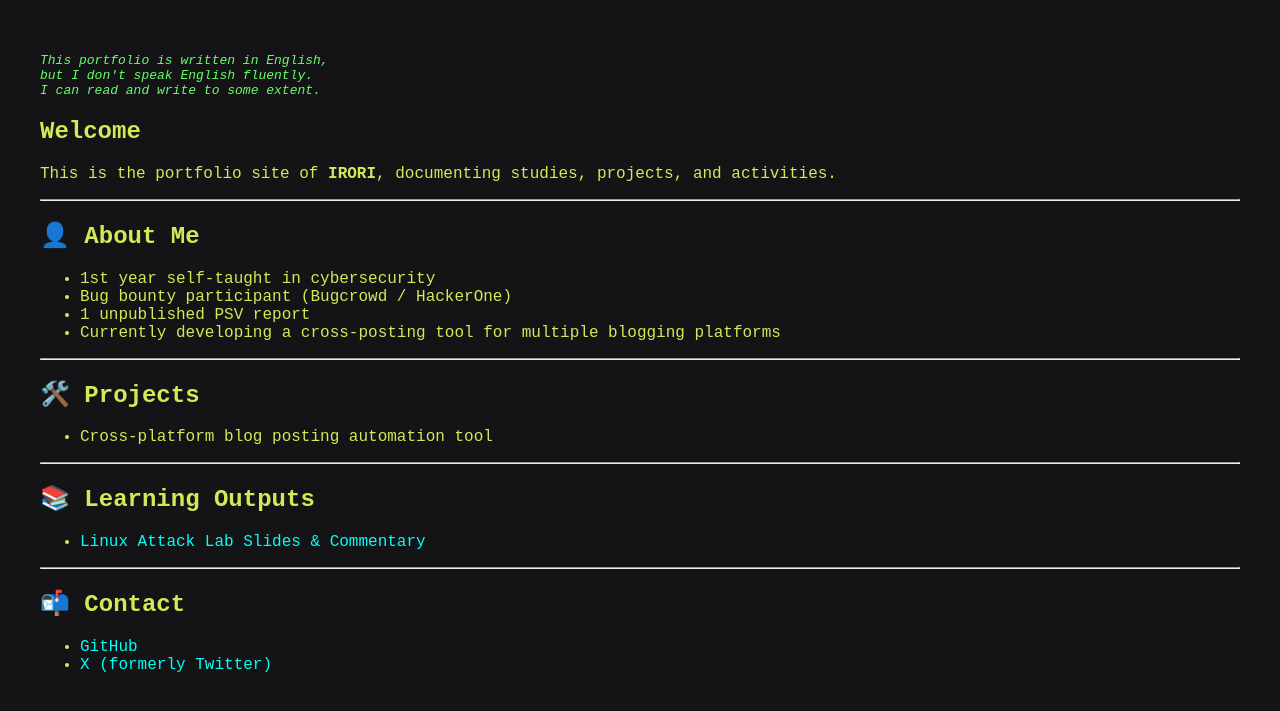
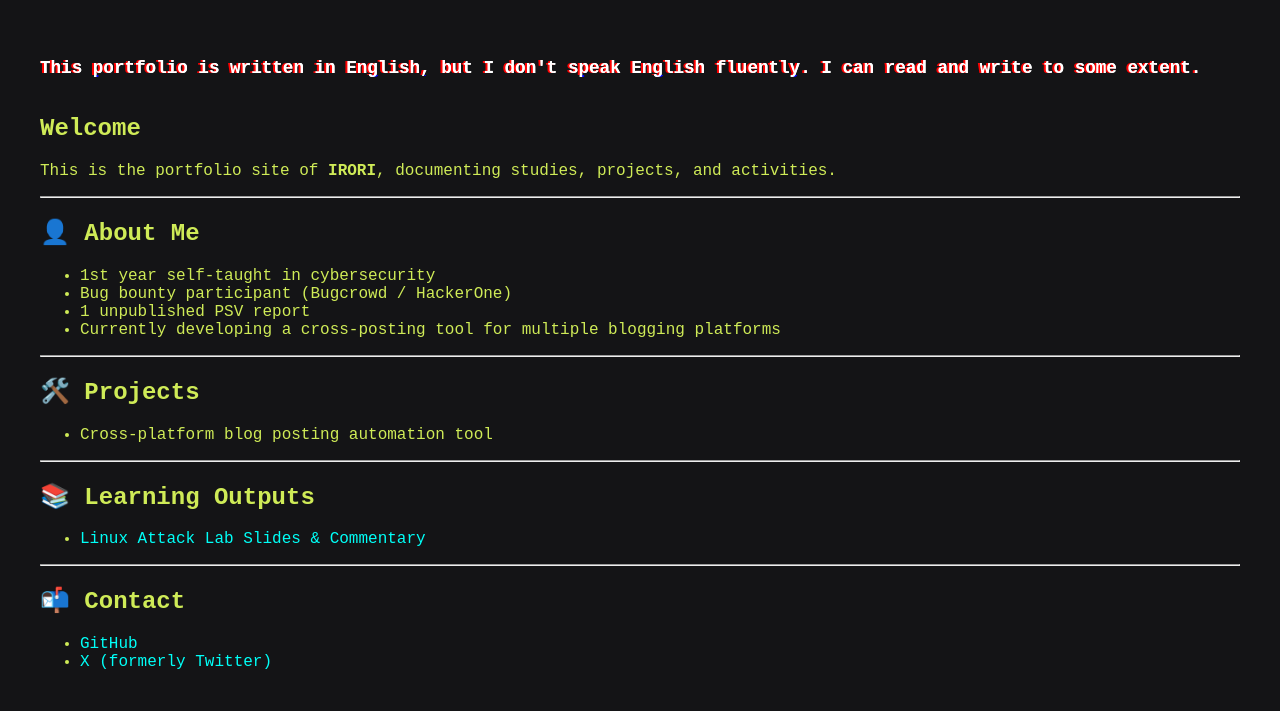
Before and after one commit to irori-0x63sec/portfolio, a Jekyll site: the page built from index.html, in a window 1280 px wide. Shown: the top 711 px of the page. Built offline with Jekyll 4.4.1, drawn with Linux system fonts in a browser that asks for light colours.

Commit message:
Update: Add glitch effect to index.html for portfolio

```diff
--- a/assets/css/cyberpunk.css
+++ b/assets/css/cyberpunk.css
@@ -48,23 +48,59 @@
   font-family: var(--font);
 }
 
+/* === ★ Glitch Effect === */
 .glitch {
   position: relative;
-  color: #66ff66;
-  font-family: monospace;
-  animation: glitch 1s steps(2, jump-none) 1;
+  color: white;
+  font-family: var(--font);
+  font-size: 1.1em;
+  font-weight: bold;
+  display: inline-block;
+  animation: flicker 2.5s ease-in-out 1;
 }
 
-@keyframes glitch {
-  0%   { transform: translate(0); opacity: 1; }
-  10%  { transform: translate(-2px, 2px); opacity: 0.8; }
-  20%  { transform: translate(2px, -2px); opacity: 0.9; }
-  30%  { transform: translate(-2px, 2px); opacity: 0.7; }
-  40%  { transform: translate(2px, -1px); opacity: 0.9; }
-  50%  { transform: translate(-1px, 1px); opacity: 0.8; }
-  60%  { transform: translate(1px, -1px); opacity: 0.95; }
-  70%  { transform: translate(-1px, 1px); opacity: 0.7; }
-  80%  { transform: translate(1px, -2px); opacity: 0.9; }
-  90%  { transform: translate(0px, 0px); opacity: 1; }
-  100% { transform: none; opacity: 1; }
+.glitch::before,
+.glitch::after {
+  content: attr(data-text);
+  position: absolute;
+  top: 0;
+  left: 0;
+  width: 100%;
+  overflow: hidden;
+  color: white;
 }
+
+.glitch::before {
+  text-shadow: -2px 0 red;
+  animation: glitchTop 1s infinite linear alternate-reverse;
+}
+
+.glitch::after {
+  text-shadow: 2px 0 blue;
+  animation: glitchBottom 1s infinite linear alternate-reverse;
+}
+
+/* === Flicker-in-once effect */
+@keyframes flicker {
+  0% { opacity: 0; transform: scale(0.95); }
+  50% { opacity: 0.3; }
+  70% { opacity: 0.7; transform: scale(1.02); }
+  100% { opacity: 1; transform: none; }
+}
+
+/* === Glitch scan lines */
+@keyframes glitchTop {
+  0%   { clip: rect(0, 9999px, 0, 0); }
+  10%  { clip: rect(0, 9999px, 10px, 0); }
+  20%  { clip: rect(0, 9999px, 5px, 0); }
+  30%  { clip: rect(0, 9999px, 20px, 0); }
+  100% { clip: rect(0, 9999px, 0, 0); }
+}
+
+@keyframes glitchBottom {
+  0%   { clip: rect(0, 9999px, 0, 0); }
+  10%  { clip: rect(10px, 9999px, 100px, 0); }
+  20%  { clip: rect(5px, 9999px, 90px, 0); }
+  30%  { clip: rect(20px, 9999px, 80px, 0); }
+  100% { clip: rect(0, 9999px, 0, 0); }
+}
--- a/index.html
+++ b/index.html
@@ -5,9 +5,10 @@
 
 
 <section class="intro">
-  <p class="glitch"><em>This portfolio is written in English,<br>
-  but I don't speak English fluently.<br>
-  I can read and write to some extent.</em></p>
+  <p class="glitch" data-text="This portfolio is written in English, but I don't speak English fluently. I can read and write to some extent.">
+    This portfolio is written in English, but I don't speak English fluently. I can read and write to some extent.
+  </p>
+
 
   <h1>Welcome</h1>
   <p>This is the portfolio site of <strong>IRORI</strong>, documenting studies, projects, and activities.</p>
```
